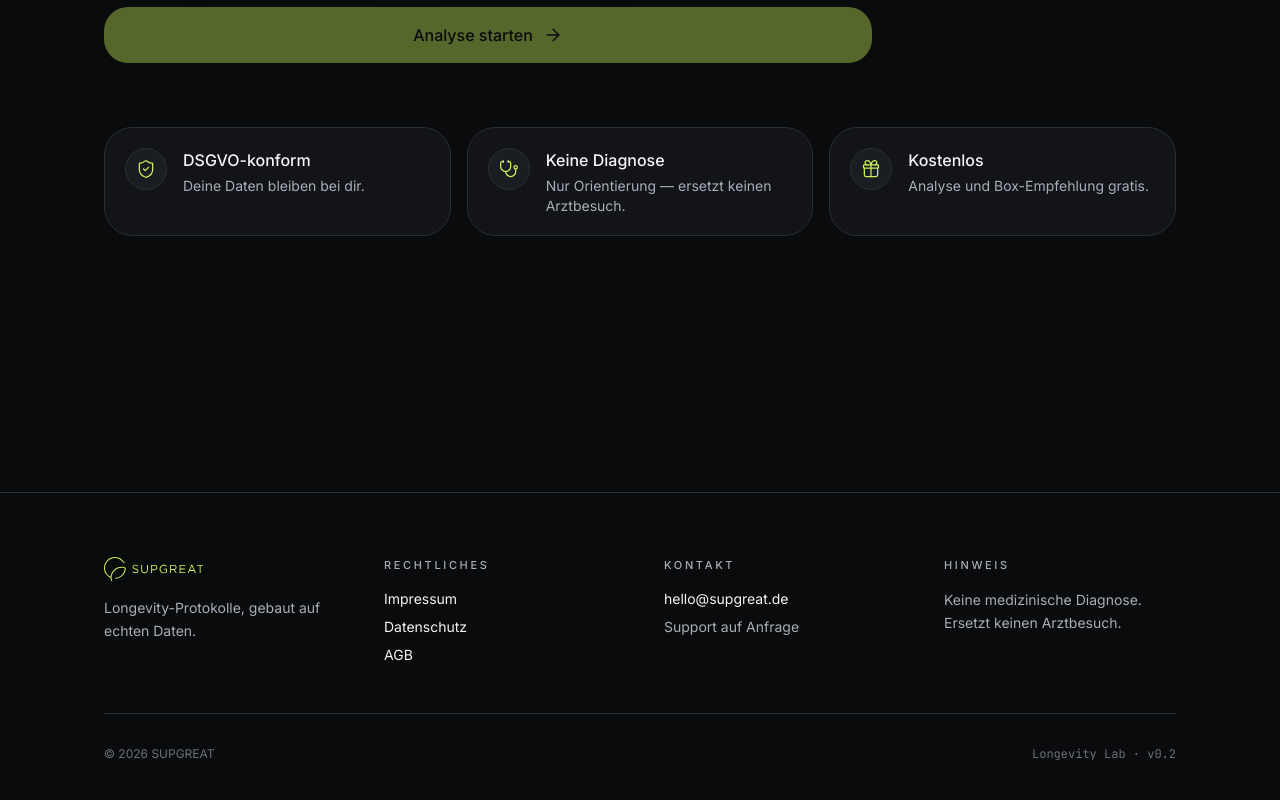
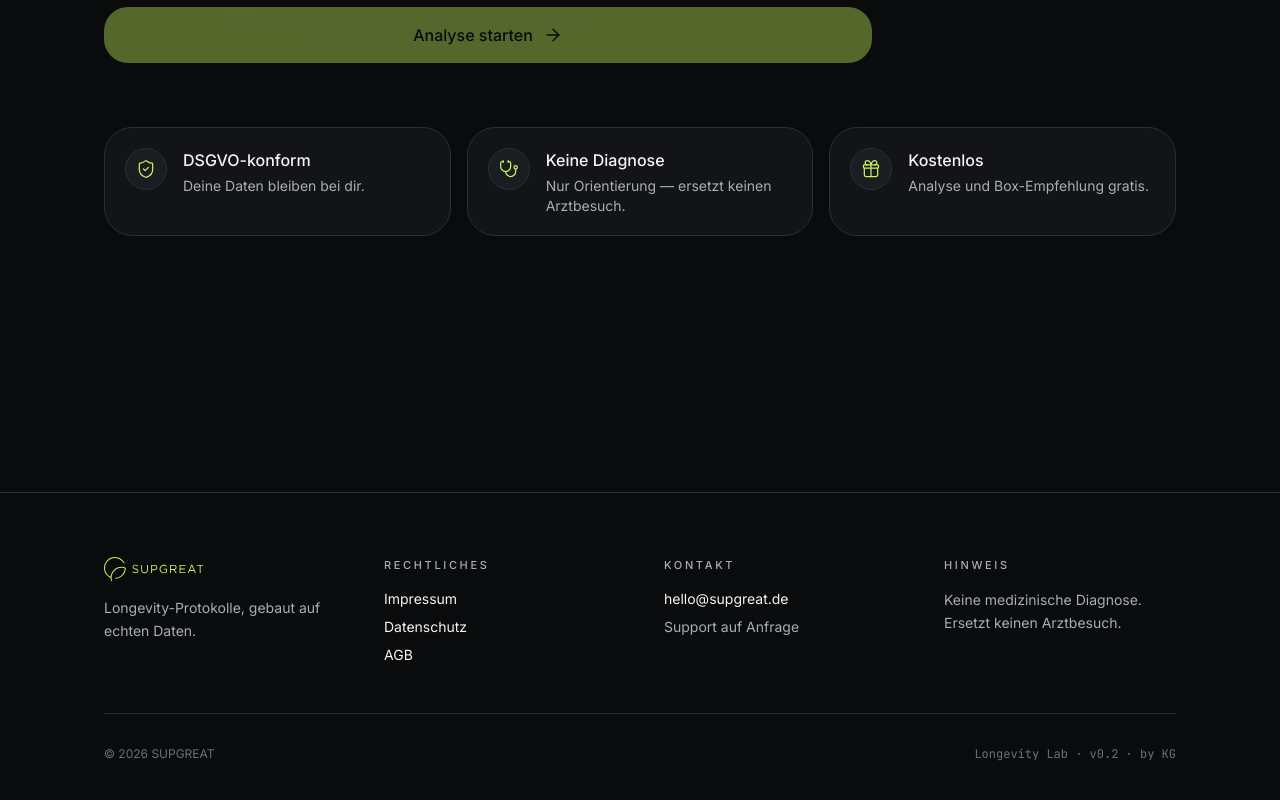
Before and after one commit to spittfire/supgreat, a Next.js app: page / in a window 1280 px wide. Shown: the part 972-1772 px from the top of the page. Built offline with nearby package versions, Linux system fonts and the light colour scheme.

Commit message:
Footer: add 'by KG' credit after v0.2

```diff
--- a/src/components/Footer.tsx
+++ b/src/components/Footer.tsx
@@ -63,7 +63,7 @@ export function Footer() {
 
         <div className="mt-12 pt-8 border-t border-steel flex flex-wrap items-center justify-between gap-3 text-xs text-ash">
           <span>© {year} SUPGREAT</span>
-          <span className="font-mono">Longevity Lab · v0.2</span>
+          <span className="font-mono">Longevity Lab · v0.2 · by KG</span>
         </div>
       </div>
     </footer>
```
